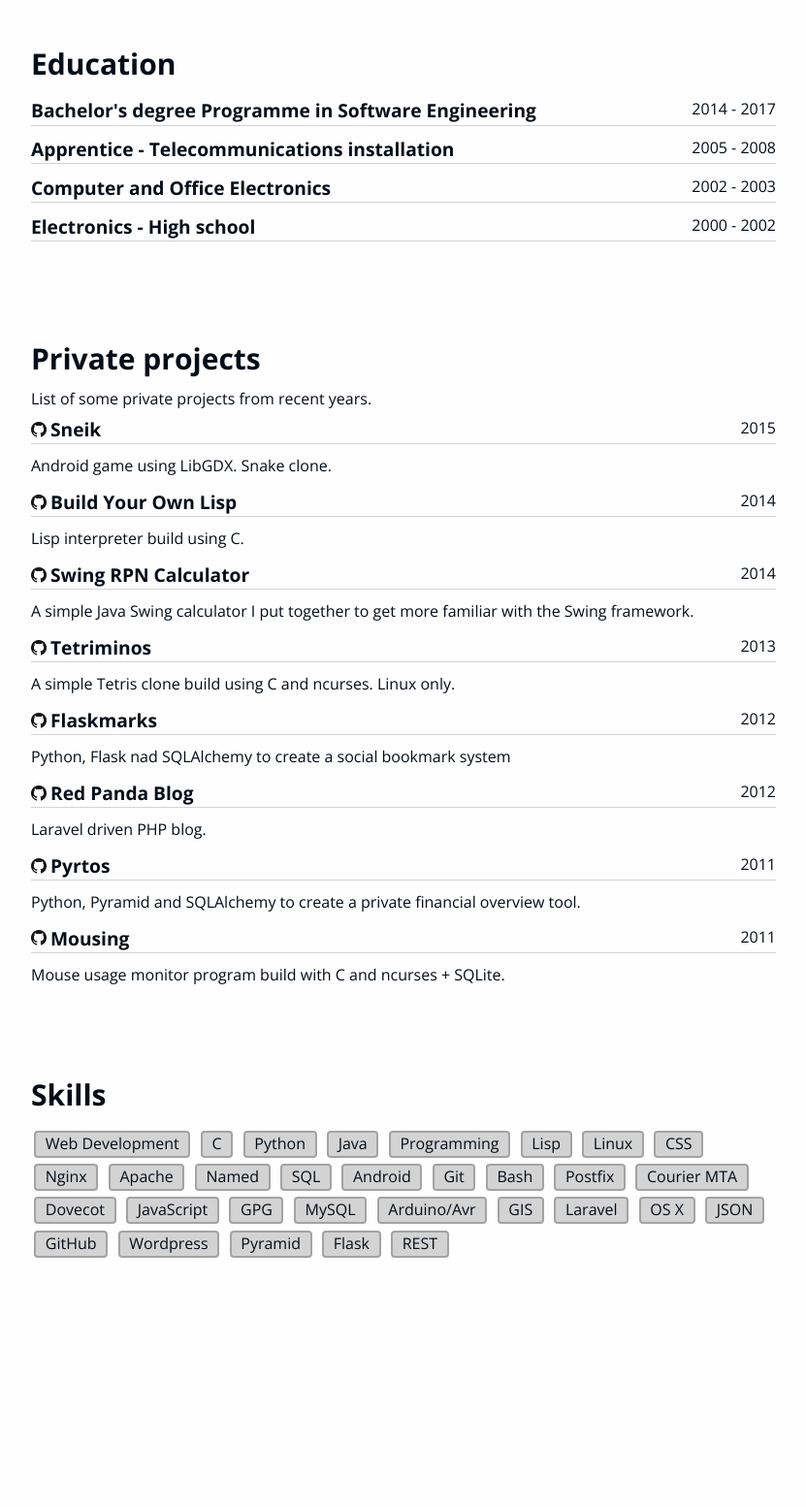
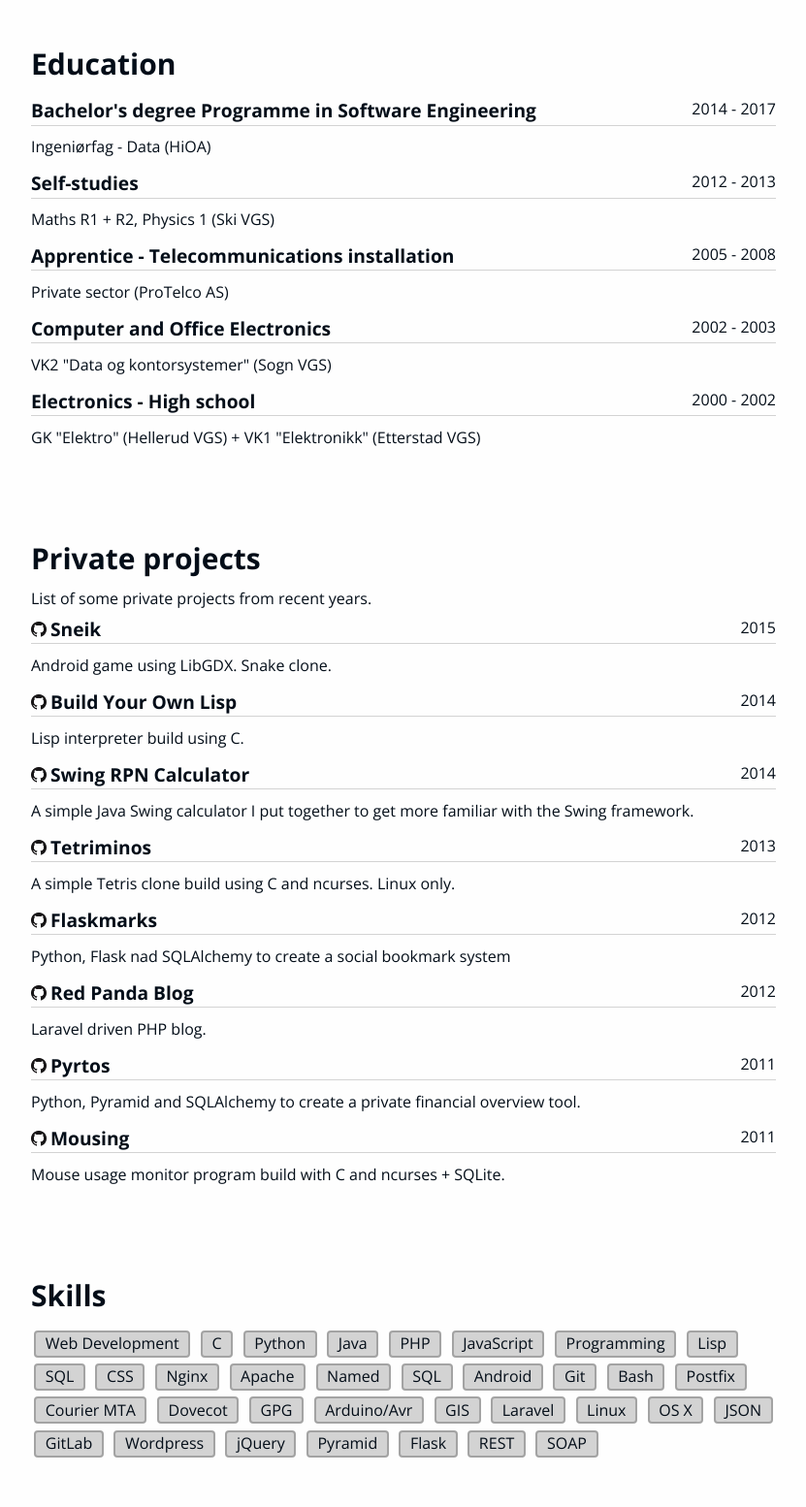
Before and after one commit to plastboks/plastboks.github.io, a plain HTML site: page index.html in a window 1280 px wide. Shown: the part 981-2535 px from the top of the page at 97% size, without its empty margins (224-1055 px from the left). Before the commit the page ends 2329 px from the top, so only its background shows below. Drawn offline with nearby package versions, Linux system fonts and the light colour scheme.

Commit message:
Education description and more bottom labels
Signed-off-by: Alexander Skjolden <alex@plastboks.net>

```diff
--- a/index.html
+++ b/index.html
@@ -114,21 +114,38 @@
                 <span class="title">Bachelor's degree Programme in Software Engineering</span>
                 <span class="date">2014 - 2017</span>
             </h3>
-
+            <p>
+                Ingeniørfag - Data (HiOA)
+            </p>
+            <h3 class="lined">
+                <span class="title">Self-studies</span>
+                <span class="date">2012 - 2013</span>
+            </h3>
+            <p>
+                Maths R1 + R2, Physics 1 (Ski VGS)
+            </p>
             <h3 class="lined">
                 <span class="title">Apprentice - Telecommunications installation</span>
                 <span class="date">2005 - 2008</span>
             </h3>
-
+            <p>
+                Private sector (ProTelco AS)
+            </p>
+            <p>
             <h3 class="lined">
                 <span class="title">Computer and Office Electronics</span>
                 <span class="date">2002 - 2003</span>
             </h3>
-
+            <p>
+                VK2 "Data og kontorsystemer" (Sogn VGS)
+            </p>
             <h3 class="lined">
                 <span class="title">Electronics - High school</span>
                 <span class="date">2000 - 2002</span>
             </h3>
+            <p>
+                GK "Elektro" (Hellerud VGS) + VK1 "Elektronikk" (Etterstad VGS)
+            </p>
 		</section>
 
 		<section id="cd-placeholder-3" class="cd-section cd-container">
@@ -206,9 +223,11 @@
                 <span class="label">C</span>
                 <span class="label">Python</span>
                 <span class="label">Java</span>
+                <span class="label">PHP</span>
+                <span class="label">JavaScript</span>
                 <span class="label">Programming</span>
                 <span class="label">Lisp</span>
-                <span class="label">Linux</span>
+                <span class="label">SQL</span>
                 <span class="label">CSS</span>
                 <span class="label">Nginx</span>
                 <span class="label">Apache</span>
@@ -220,19 +239,20 @@
                 <span class="label">Postfix</span>
                 <span class="label">Courier MTA</span>
                 <span class="label">Dovecot</span>
-                <span class="label">JavaScript</span>
                 <span class="label">GPG</span>
-                <span class="label">MySQL</span>
                 <span class="label">Arduino/Avr</span>
                 <span class="label">GIS</span>
                 <span class="label">Laravel</span>
+                <span class="label">Linux</span>
                 <span class="label">OS X</span>
                 <span class="label">JSON</span>
-                <span class="label">GitHub</span>
+                <span class="label">GitLab</span>
                 <span class="label">Wordpress</span>
+                <span class="label">jQuery</span>
                 <span class="label">Pyramid</span>
                 <span class="label">Flask</span>
                 <span class="label">REST</span>
+                <span class="label">SOAP</span>
 			</p>
 		</section>
 	</main>
```
